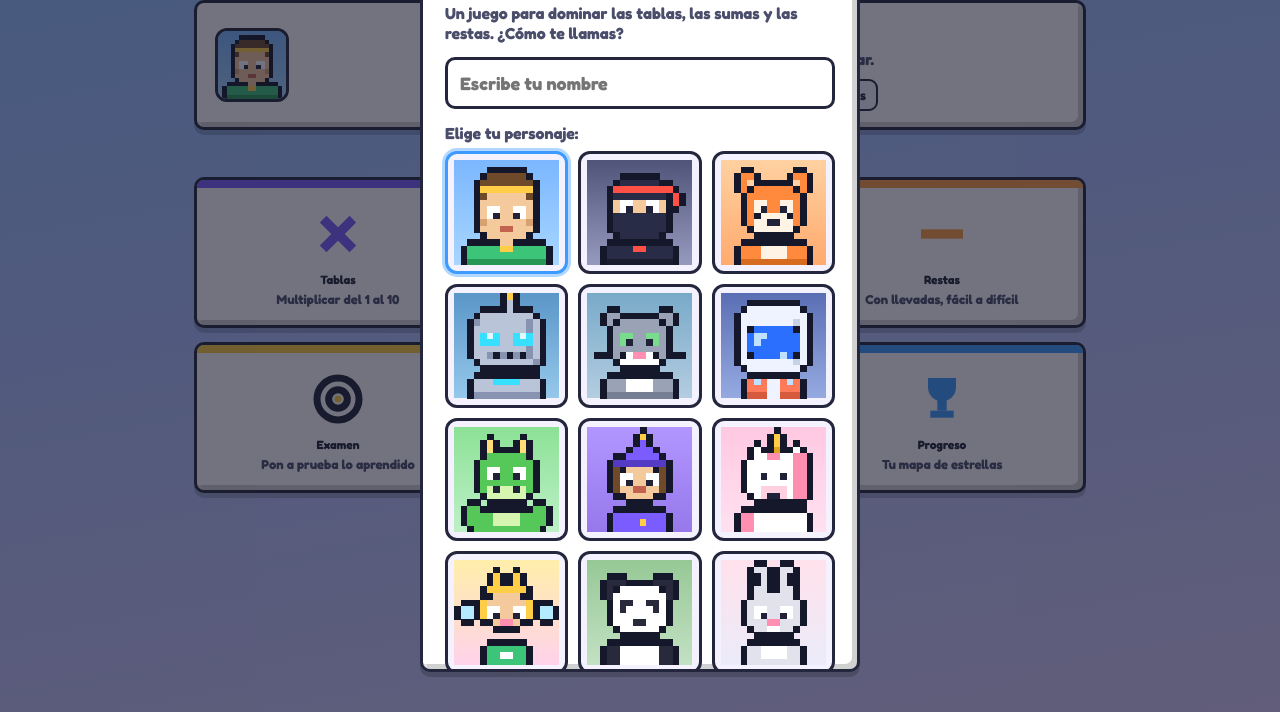
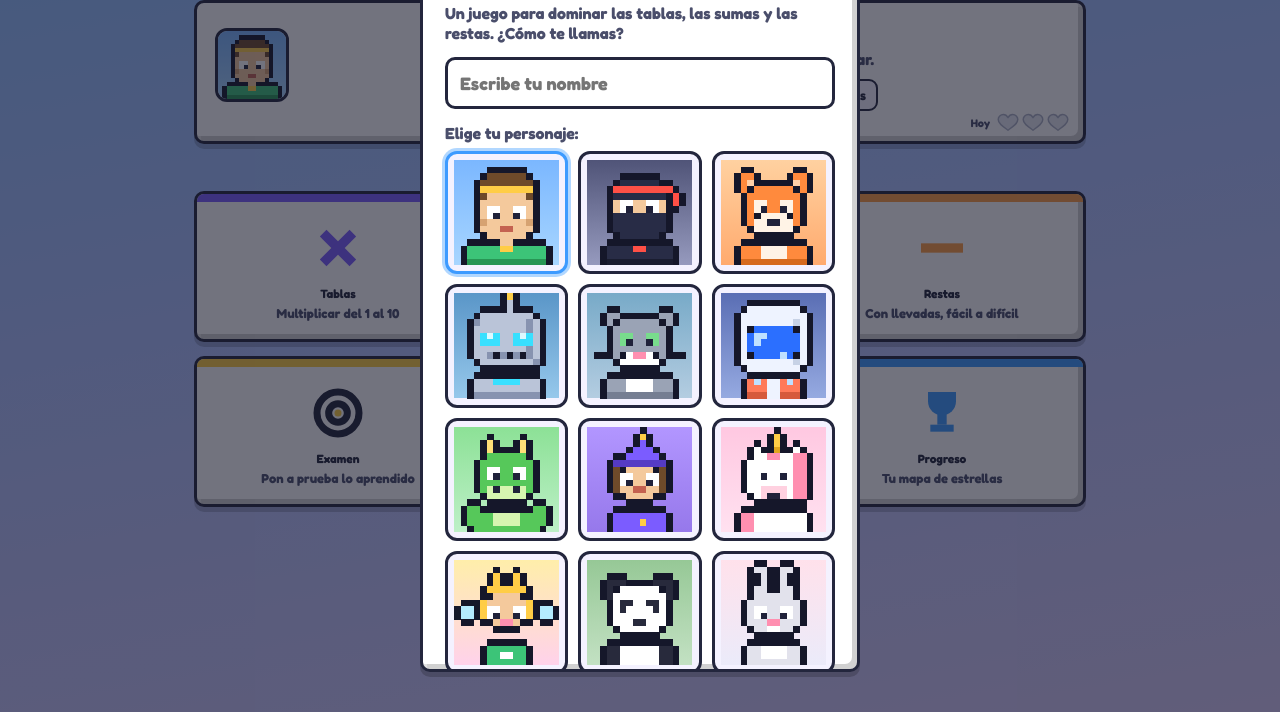
Before and after one commit to Larazemobile/matex, a plain HTML site: page index.html in a window 1280 px wide. Shown: the part 88-800 px from the top of the page. Drawn offline with Linux system fonts and the light colour scheme.

Commit message:
Add files via upload

```diff
--- a/index.html
+++ b/index.html
@@ -80,7 +80,7 @@ body{
 .profile-chip .who .md{font-size:12px; color:var(--ink-soft); font-weight:700; display:flex; align-items:center; gap:4px;}
 
 /* ====================== HOME ====================== */
-.hero{background:#fff; padding:16px 18px; margin-bottom:16px; display:flex; align-items:center; justify-content:center; text-align:center; gap:14px; flex-wrap:wrap;}
+.hero{background:#fff; padding:16px 18px 30px; margin-bottom:16px; position:relative; display:flex; align-items:center; justify-content:center; text-align:center; gap:14px; flex-wrap:wrap;}
 .hero .big-av{width:74px; height:74px; border:3px solid var(--line); border-radius:12px; overflow:hidden; flex:none;}
 .hero .htxt{flex:1; min-width:200px;}
 .hero .htxt h2{margin:0 0 4px; font-size:22px; font-weight:900;}
@@ -88,6 +88,9 @@ body{
 .stat-row{display:flex; gap:10px; flex-wrap:wrap; justify-content:center; margin-top:10px;}
 .stat{background:var(--panel-2); border:2px solid var(--line); border-radius:9px; padding:6px 10px; font-weight:800; font-size:13px; display:flex; align-items:center; gap:6px;}
 .stat b{font-family:var(--pixel); font-size:13px;}
+.today-hearts{position:absolute; right:14px; bottom:8px; display:flex; align-items:center; gap:3px;}
+.today-hearts .th-lbl{font-weight:800; font-size:11px; color:var(--ink-soft); margin-right:4px;}
+.today-hearts svg{width:22px; height:21px;}
 
 .section-title{font-family:var(--pixel); color:#fff; font-size:14px; margin:18px 4px 12px; text-align:center;
   text-shadow:2px 2px 0 var(--ink);}
@@ -296,7 +299,7 @@ function defaultData(){
     onboarded: false,
     stars: { mult:{}, suma:{}, resta:{} },     // mult: por tabla 1..10 ; suma/resta: por dificultad
     stats: {
-      totalAnswered:0, totalCorrect:0, bestStreak:0, sessions:0, days:0, lastDay:"",
+      totalAnswered:0, totalCorrect:0, bestStreak:0, sessions:0, days:0, lastDay:"", todayCount:0,
       mult:{correct:0, perTable:{}},
       suma:{correct:0}, resta:{correct:0},
       exams:{completed:0, perfect:0, perfectHard:0}
@@ -515,6 +518,10 @@ function refreshChip(){
 }
 
 /* ====================== PANTALLA: INICIO ====================== */
+function sessionsToday(){ var hoy=new Date().toISOString().slice(0,10); return (DATA.stats.lastDay===hoy)?(DATA.stats.todayCount||0):0; }
+function heartFull(){ return '<svg viewBox="-2 -2 36 34"><path d="M23.6 2c-3.4 0-6.3 2.7-7.6 5-1.3-2.3-4.2-5-7.6-5C3.8 2 0 5.6 0 10.2 0 17 8 22 16 27.5 24 22 32 17 32 10.2 32 5.6 28.2 2 23.6 2z" fill="#ff5d6c" stroke="#23263d" stroke-width="2.4" stroke-linejoin="round"/><ellipse cx="9" cy="9" rx="3.4" ry="2.3" fill="#ffffff" opacity="0.6" transform="rotate(-20 9 9)"/></svg>'; }
+function heartEmpty(){ return '<svg viewBox="-2 -2 36 34"><path d="M23.6 2c-3.4 0-6.3 2.7-7.6 5-1.3-2.3-4.2-5-7.6-5C3.8 2 0 5.6 0 10.2 0 17 8 22 16 27.5 24 22 32 17 32 10.2 32 5.6 28.2 2 23.6 2z" fill="#e6e9f2" stroke="#aab0c4" stroke-width="2.4" stroke-linejoin="round"/></svg>'; }
+function heartsHTML(){ var n=sessionsToday(), slots=(n>6?6:Math.max(n,3)), h='', i; for(i=0;i<slots;i++) h+=(i<n?heartFull():heartEmpty()); if(n>6) h+='<span style="font-weight:800;margin-left:2px;color:var(--ink-soft)">+</span>'; return h; }
 function renderHome(){
   var s = DATA.stats;
   var medals = unlockedCount();
@@ -528,6 +535,7 @@ function renderHome(){
   +       '<div class="stat">✅ <b>'+s.totalCorrect+'</b> aciertos</div>'
   +       '<div class="stat">🔥 mejor racha <b>'+s.bestStreak+'</b></div>'
   +       '<div class="stat">🏅 <b>'+medals+'</b>/'+ACHIEVEMENTS.length+' medallas</div>'
+  +     '<div class="today-hearts" title="Partidas jugadas hoy"><span class="th-lbl">Hoy</span>'+heartsHTML()+'</div>'
   +     '</div>'
   +   '</div>'
   + '</div>'
@@ -945,7 +953,8 @@ function finishQuiz(){
   }
   DATA.stats.sessions = (DATA.stats.sessions||0) + 1;
   var hoy = new Date().toISOString().slice(0,10);
-  if(DATA.stats.lastDay !== hoy){ DATA.stats.days = (DATA.stats.days||0) + 1; DATA.stats.lastDay = hoy; }
+  if(DATA.stats.lastDay !== hoy){ DATA.stats.days = (DATA.stats.days||0) + 1; DATA.stats.lastDay = hoy; DATA.stats.todayCount = 1; }
+  else { DATA.stats.todayCount = (DATA.stats.todayCount||0) + 1; }
   saveData();
   var newly = checkAchievements();
   renderResults(score,total,stars,newly);
```
